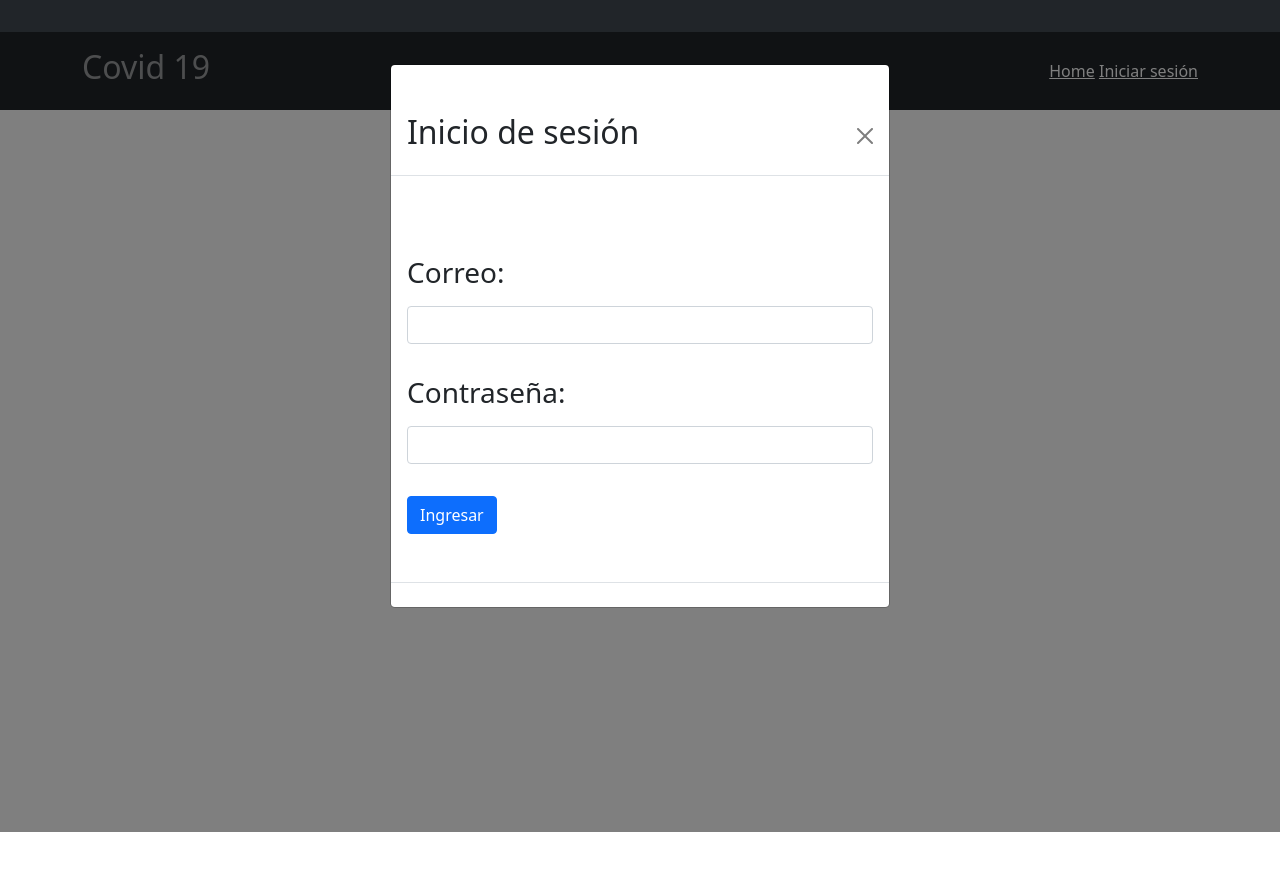
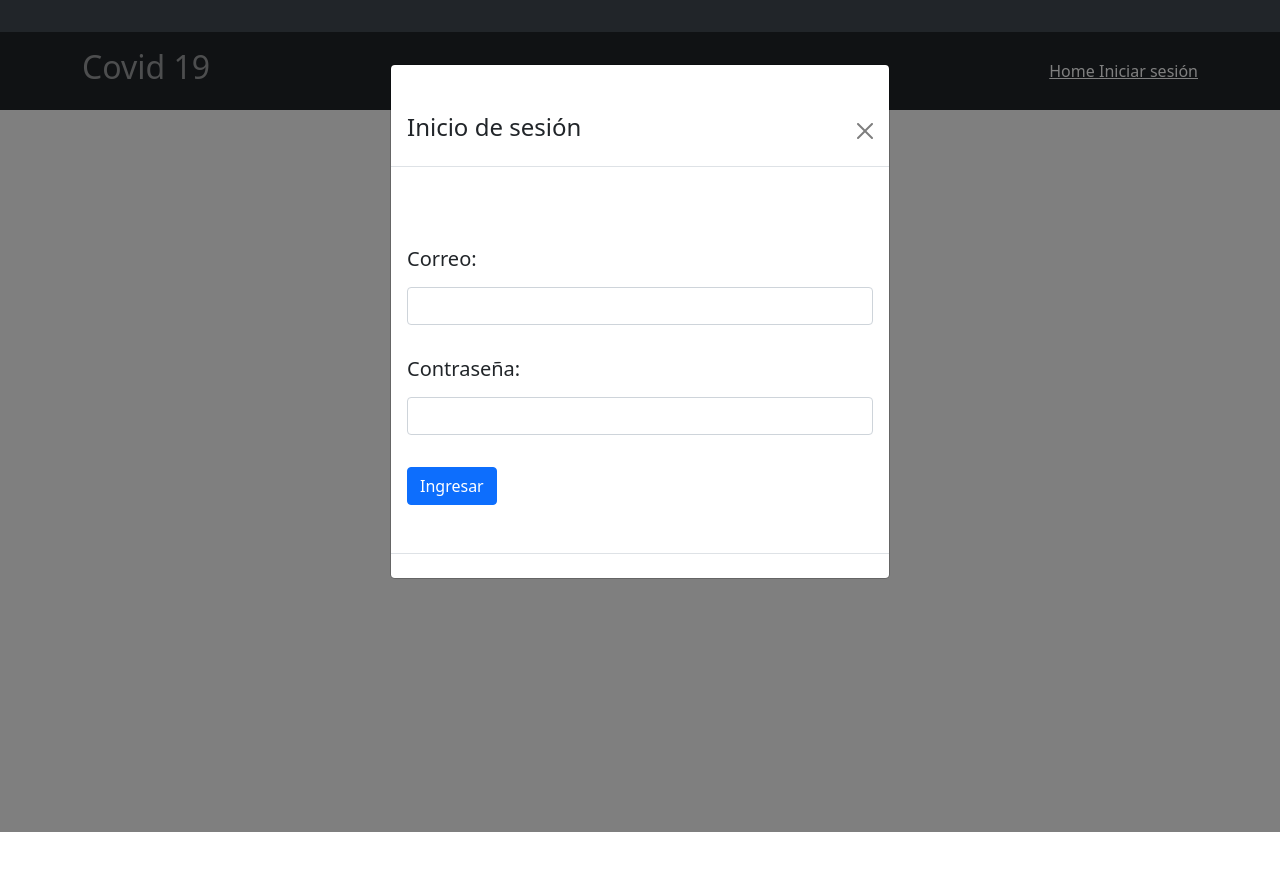
Before and after one commit to matibravo/ApiCovid19, a website: page public/covid19/index.html in a window 1280 px wide. Both pictures are taken after a click on the link "Iniciar sesión". Before the commit the page ends 806 px from the top, so only its background shows below. Drawn offline with nearby package versions, Linux system fonts and the light colour scheme; no server answers.

Commit message:
cambio en el container y tamaño en letra login

```diff
--- a/public/covid19/assets/scripts.js
+++ b/public/covid19/assets/scripts.js
@@ -298,22 +298,22 @@ iniciarSesion.addEventListener("click", (e) => {
     e.preventDefault();
     bodyModal.style.backgroundColor = "white";
     bodyModal.style.textAlign = "left";
-    tituloModal.innerHTML = "<h2>Inicio de sesión</h2>";
+    tituloModal.innerHTML = "<h4>Inicio de sesión</h4>";
     bodyModal.innerHTML = `
         <form id="js-form-login">
             <div class="mb-3">
-                <label for="exampleInputEmail1" class="form-label"><h3>Correo:</h3></label>
+                <label for="exampleInputEmail1" class="form-label"><h5>Correo:</h5></label>
                 <input type="email" class="form-control" id="InputEmail" aria-describedby="emailHelp">
             </div>
             <div class="mb-3">
-                <label for="exampleInputPassword1" class="form-label"><h3>Contraseña:</h3></label>
+                <label for="exampleInputPassword1" class="form-label"><h5>Contraseña:</h5></label>
                 <input type="password" class="form-control" id="InputPassword">
             </div>
             <div class="mb-3">
             <span id="spanError" class="text-danger"></span>
             </div>
             <button type="submit" class="btn btn-primary">Ingresar</button>
-      </form>`;
+    </form>`;
 
     const formulario = document.getElementById('js-form-login');
 
--- a/public/covid19/index.html
+++ b/public/covid19/index.html
@@ -22,7 +22,7 @@
         <div class="container">
         <h2 class="navbar-text">Covid 19 </h2>
         <span class="navbar-text">
-            <a href="#" onclick="window.location.reload()" >Home</a>
+            <a href="#" onclick="window.location.reload()" >Home </a>
             <a href="#" id="IniciarSesion" data-bs-toggle="modal" data-bs-target="#miModal">Iniciar sesión</a>
             <a href="#" id="situacionChile" style="display: none;">Situación Chile</a>
             <a href="#" id="cerrarSesion" style="display: none;" >Cerrar sesión</a>
@@ -31,13 +31,13 @@
     </nav>
 
 
-    <div class="container-fluid">
-        <div id="chartContainer" style="height: 300px; width: 100%;"></div>
+    <div class="container">
+        <div id="chartContainer" style="height: 400px; width: 100%;"></div>
     </div>
 
     <p id="cargando" class="text-center "></p>
 
-    <div class="container-fluid">
+    <div class="container">
         <table class="table" id="tablita">
 
         </table>
```
